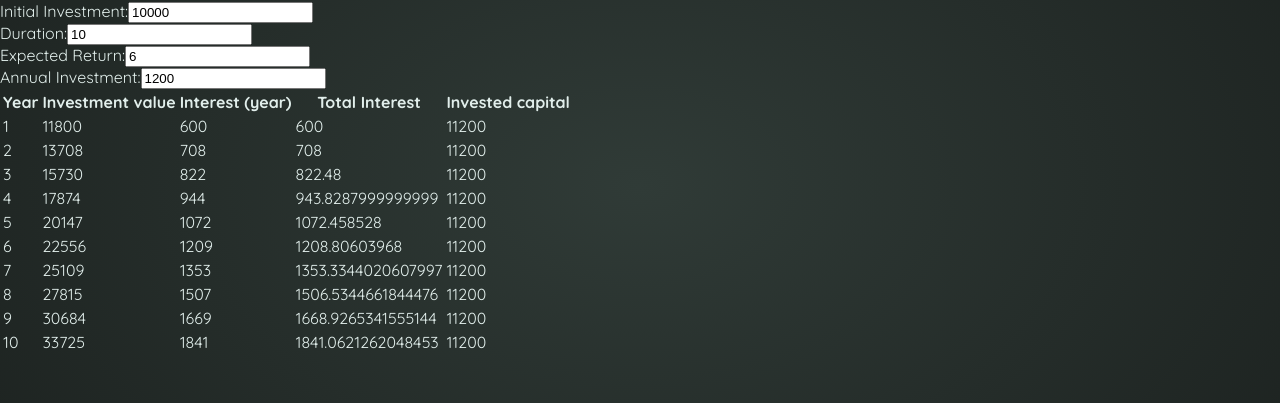
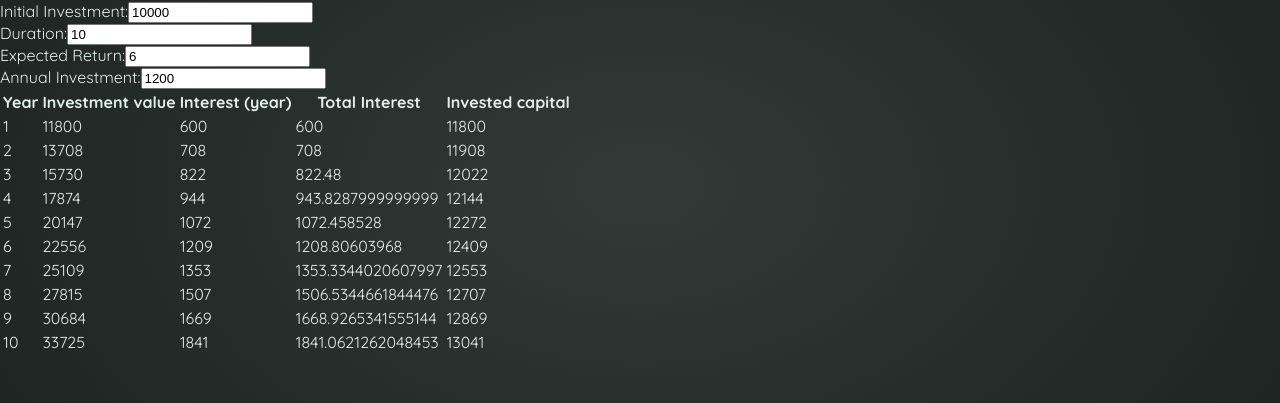
Before and after one commit to oscarcmn/InvestmentCalculator, a React (Vite) app: page / in a window 1280 px wide. Shown: the part 225-628 px from the top of the page. Built offline with nearby package versions, Linux system fonts and the light colour scheme.

Commit message:
casi terminado

```diff
--- a/src/components/Result.jsx
+++ b/src/components/Result.jsx
@@ -13,6 +13,8 @@ function Result({
     expectedReturn,
     duration
   );
+  const total = initialInvestment + annualInvestment;
+  let rest = 0;
   return (
     <table>
       <thead>
@@ -31,7 +33,7 @@ function Result({
             <td>{result.valueEndOfYear.toFixed(0)}</td>
             <td>{result.interest.toFixed(0)}</td>
             <td>{result.interest}</td>
-            <td>{initialInvestment + annualInvestment}</td>
+            <td>{(total + result.interest).toFixed(0)}</td>
           </tr>
         ))}
       </tbody>
```
